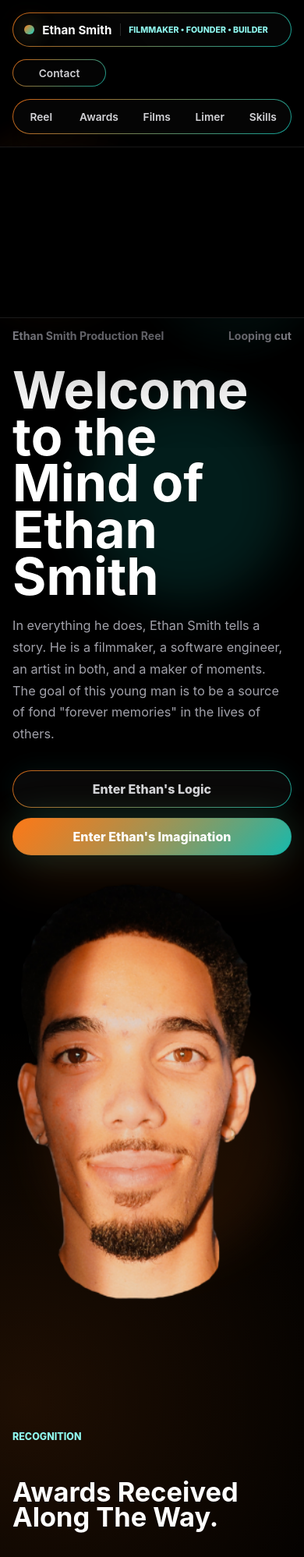
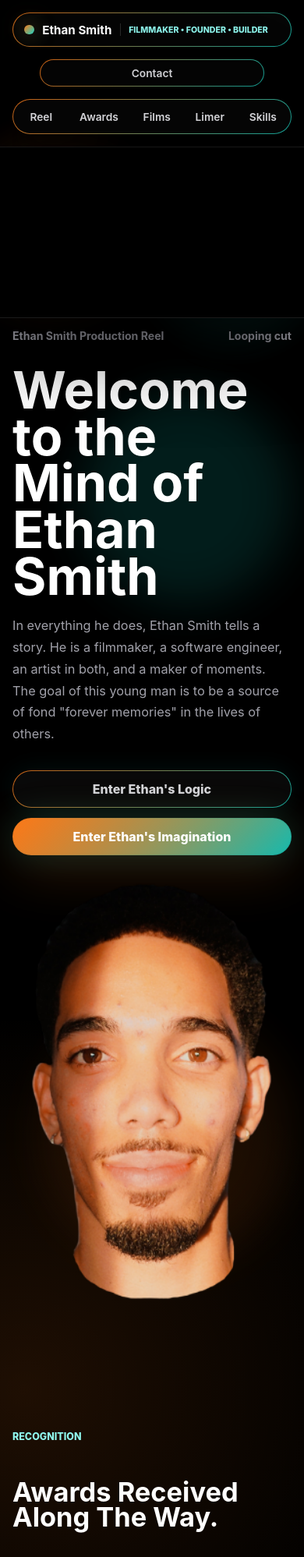
Before and after one commit to ethanmcsmith/ethan-portfolio, a plain HTML site: page index.html in a window 390 px wide. Shown: the top 1997 px of the page at 78% size. Drawn offline with Linux system fonts and the light colour scheme.

Commit message:
Fix mobile layout spacing

```diff
--- a/styles.css
+++ b/styles.css
@@ -1318,8 +1318,8 @@ h3 {
   }
 
   .hero-portrait {
-    justify-self: start;
-    align-self: start;
+    justify-self: center;
+    align-self: center;
     width: min(20rem, 82vw);
     height: auto;
     margin-right: 0;
@@ -1331,6 +1331,10 @@ h3 {
 
   .section {
     padding: 4.75rem 0;
+  }
+
+  .reflections {
+    padding: 1.15rem;
   }
 
   .hero {
@@ -1369,7 +1373,10 @@ h3 {
   }
 
   .nav-cta {
-    max-width: 7.5rem;
+    flex: 0 0 auto;
+    width: min(18rem, 100%);
+    max-width: none;
+    margin-inline: auto;
   }
 
   .brand-tagline {
```
